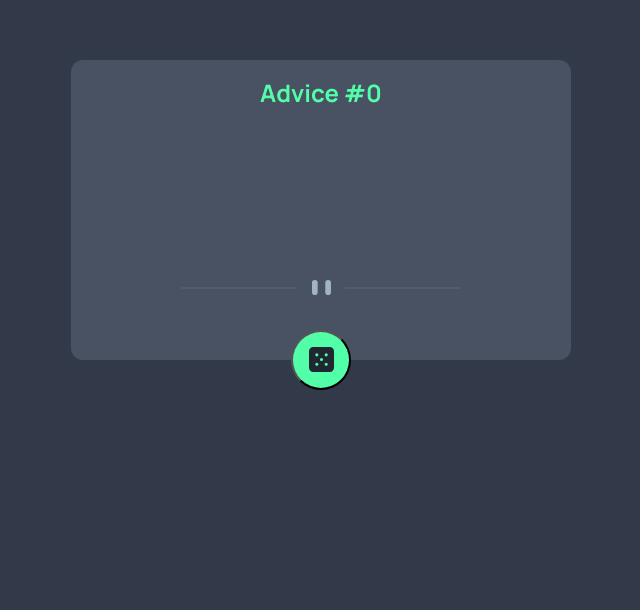
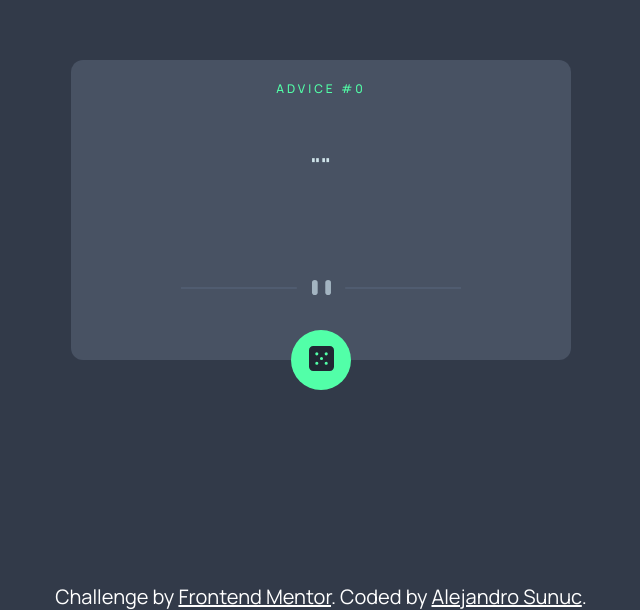
Before and after one commit to AlejandroIMP/Advice-generator-app, a React (Vite) app: page / in a window 1280 px wide. Shown: the part 190-800 px from the top of the page, without its empty margins (319-959 px from the left). Built offline with nearby package versions, Linux system fonts and the light colour scheme; no server answers.

Commit message:
finished style changes

```diff
--- a/src/App.jsx
+++ b/src/App.jsx
@@ -29,6 +29,10 @@ function App () {
         id={id}
         handleGenerate={fetchRandomQuote}
       />
+      <div className='attribution'>
+        Challenge by <a href='https://www.frontendmentor.io?ref=challenge' target='_blank' rel='noreferrer'>Frontend Mentor</a>.
+        Coded by <a href='#'>Alejandro Sunuc</a>.
+      </div>
     </main>
   )
 }
--- a/src/App.scss
+++ b/src/App.scss
@@ -5,3 +5,18 @@ main{
     height: 100vh;
     width: 100%;
 }
+
+.attribution{
+    position: absolute;
+    justify-self: center;
+    align-self: self-end;
+    font-family: $font-primary;
+    color: $color-white;
+    font-size: $font-size-small;
+    a{
+        color: $color-white;
+        &:hover{
+            color: $color-quote;
+        }
+    }
+}
--- a/src/components/AdviceNumber/AdviceNumber.jsx
+++ b/src/components/AdviceNumber/AdviceNumber.jsx
@@ -2,7 +2,7 @@ import './AdviceNumber.scss'
 
 const AdviceNumber = ({ id }) => {
   return (
-    <h2 className='title-quote'>Advice #{id}</h2>
+    <h2 className='title-quote'>ADVICE #{id}</h2>
   )
 }
 
--- a/src/components/AdviceNumber/AdviceNumber.scss
+++ b/src/components/AdviceNumber/AdviceNumber.scss
@@ -3,12 +3,11 @@
 .title-quote{
     color: $color-primary;
     font-family: $font-primary;
-    font-size: 1.5rem;
-    font-weight: 700;
-    margin: 0;
-    padding: 0;
-    margin: 15px 0;
+    font-size: 12PX;
+    font-weight:500;
+    margin: 20px 0;
     align-self: start;
     justify-self: center;
     position: absolute;
+    letter-spacing: 3px;
 }
--- a/src/components/ButtonGenerate/ButtonGenerate.scss
+++ b/src/components/ButtonGenerate/ButtonGenerate.scss
@@ -10,6 +10,7 @@
     width: 60px;
     height: 60px;
     border-radius: 50%;
+    border: none;
     span{
         background-image: url('../../assets/images/icon-dice.svg');
         background-repeat: no-repeat;
@@ -20,4 +21,12 @@
         align-self: center;
         justify-self: center;
     }
+    &:active{
+        -webkit-box-shadow: 0px 0px 21px -4px $color-primary;
+        -moz-box-shadow: 0px 0px 21px -4px $color-primary;
+        box-shadow: 0px 0px 21px -4px $color-primary;
+    }
+    &:hover{
+        translate: 0.3s ease-in-out;
+    }
 }
--- a/src/components/Quote/Quote.jsx
+++ b/src/components/Quote/Quote.jsx
@@ -2,8 +2,8 @@ import './Quote.scss'
 
 const Quote = ({ quote }) => {
   return (
-    <div>
-      <p>{quote}</p>
+    <div className='quote'>
+      <p>"{quote}"</p>
     </div>
   )
 }
--- a/src/components/Quote/Quote.scss
+++ b/src/components/Quote/Quote.scss
@@ -1 +1,19 @@
-@import "../../scss/main.scss"
+@import "../../scss/main.scss";
+
+.quote p{
+    color: $color-quote;
+    font-family: $font-primary;
+    font-size: 22px;
+    font-weight: 700;
+    text-align: center;
+    margin: 0;
+    margin-top: -60px;
+    padding: 0 10px;
+}
+
+@include desktop{
+    .quote p{
+        font-size: 28px;
+        padding: 0 30px;
+    }
+}
--- a/src/css/AdviceNumber.css
+++ b/src/css/AdviceNumber.css
@@ -60,12 +60,11 @@ body {
 .title-quote {
   color: hsl(150, 100%, 66%);
   font-family: "Manrope", serif;
-  font-size: 1.5rem;
-  font-weight: 700;
-  margin: 0;
-  padding: 0;
-  margin: 15px 0;
+  font-size: 12PX;
+  font-weight: 500;
+  margin: 20px 0;
   align-self: start;
   justify-self: center;
   position: absolute;
+  letter-spacing: 3px;
 }
--- a/src/css/App.css
+++ b/src/css/App.css
@@ -62,3 +62,18 @@ main {
   height: 100vh;
   width: 100%;
 }
+
+.attribution {
+  position: absolute;
+  justify-self: center;
+  align-self: self-end;
+  font-family: "Manrope", serif;
+  color: hsl(0, 0%, 100%);
+  font-size: 20px;
+}
+.attribution a {
+  color: hsl(0, 0%, 100%);
+}
+.attribution a:hover {
+  color: hsl(193, 38%, 86%);
+}
--- a/src/css/ButtonGenerate.css
+++ b/src/css/ButtonGenerate.css
@@ -67,6 +67,7 @@ body {
   width: 60px;
   height: 60px;
   border-radius: 50%;
+  border: none;
 }
 .generate-btn span {
   background-image: url("../../assets/images/icon-dice.svg");
@@ -78,3 +79,9 @@ body {
   align-self: center;
   justify-self: center;
 }
+.generate-btn:active {
+  box-shadow: 0px 0px 21px -4px hsl(150, 100%, 66%);
+}
+.generate-btn:hover {
+  translate: 0.3s ease-in-out;
+}
--- a/src/css/Quote.css
+++ b/src/css/Quote.css
@@ -56,3 +56,21 @@ body {
   margin: 0;
   padding: 0;
 }
+
+.quote p {
+  color: hsl(193, 38%, 86%);
+  font-family: "Manrope", serif;
+  font-size: 22px;
+  font-weight: 700;
+  text-align: center;
+  margin: 0;
+  margin-top: -60px;
+  padding: 0 10px;
+}
+
+@media (min-width: 1440px) {
+  .quote p {
+    font-size: 28px;
+    padding: 0 30px;
+  }
+}
```
